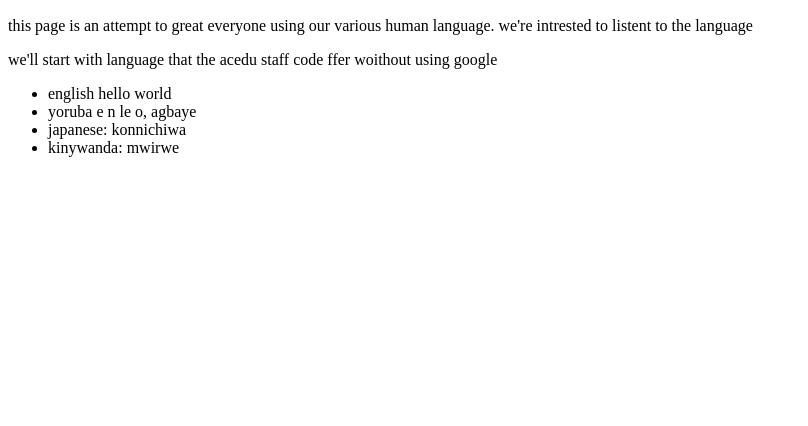
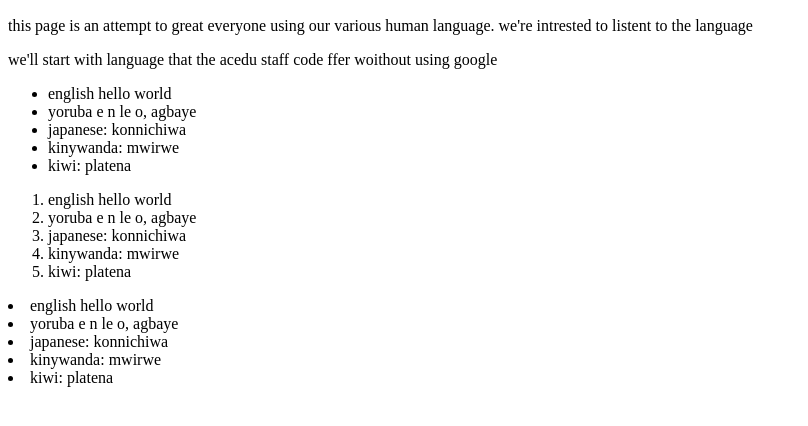
Before and after one commit to agbejeemma/hello-world, a plain HTML site: page index.html in a window 1280 px wide. Shown: the part 110-536 px from the top of the page, without its empty margins (0-808 px from the left). Drawn offline with Linux system fonts and the light colour scheme.

Commit message:
add ol and ul tags

```diff
--- a/index.html
+++ b/index.html
@@ -24,7 +24,33 @@
     <li>japanese: konnichiwa</li>
 
     <li>kinywanda: mwirwe</li>
+
+    <li>kiwi: platena</li>
+
 </ul>
+
+<ol>
+    <li>english hello world</li>
+
+    <li>yoruba e n le o, agbaye</li>
+
+    <li>japanese: konnichiwa</li>
+
+    <li>kinywanda: mwirwe</li>
+
+    <li>kiwi: platena</li>
+
+</ol>
+
+<li>english hello world</li>
+
+    <li>yoruba e n le o, agbaye</li>
+
+    <li>japanese: konnichiwa</li>
+
+    <li>kinywanda: mwirwe</li>
+
+    <li>kiwi: platena</li>
 
 </body>
 </html>
```
